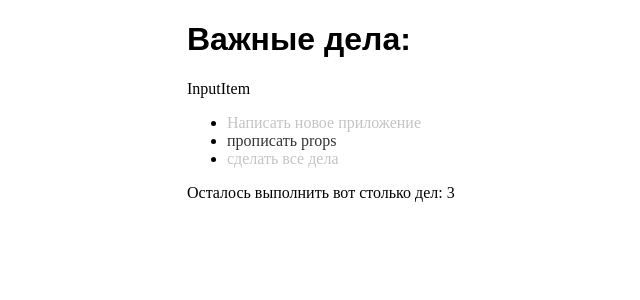
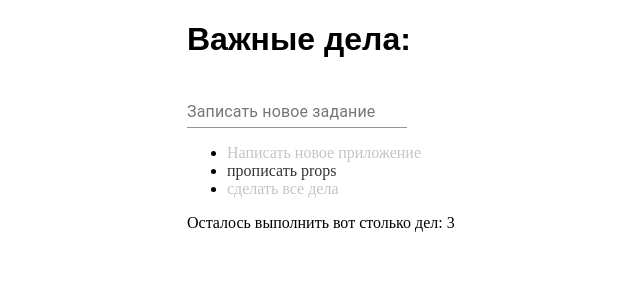
Before and after one commit to WebHeroSchool/todo_soboleva_react, a React (Create React App) app: page / in a window 1280 px wide. Shown: the top 300 px of the page, without its empty margins (303-943 px from the left). Built offline with nearby package versions, Linux system fonts and the light colour scheme.

Commit message:
Update InputItem.js

```diff
--- a/src/components/InputItem/InputItem.js
+++ b/src/components/InputItem/InputItem.js
@@ -1,5 +1,15 @@
 import React from 'react';
+import TextField from '@material-ui/core/TextField';
 
-const InputItem = () => (<div>InputItem</div>);
+const InputItem = () => (<div>
+  <TextField
+          id="standard-read-only-input"
+          label="Записать новое задание"
+          defaultValue=""
+          InputProps={{
+            readOnly: true,
+          }}
+  />
+  </div>);
 
 export default InputItem;
```
